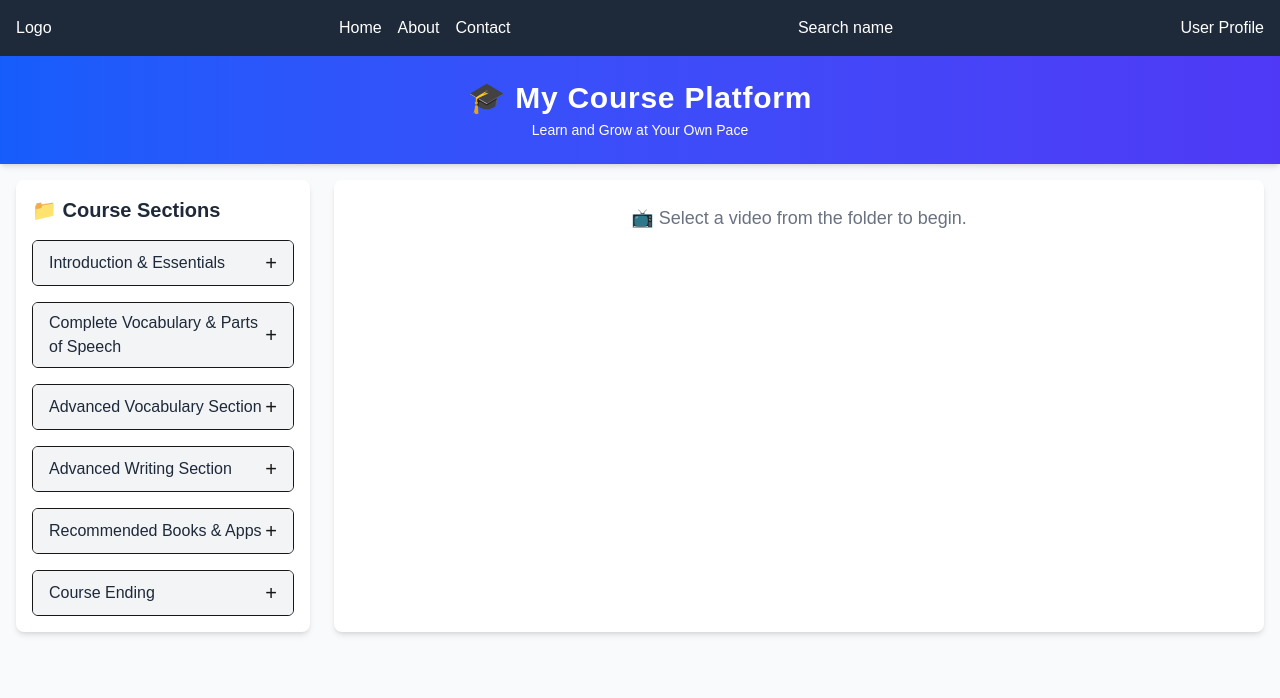
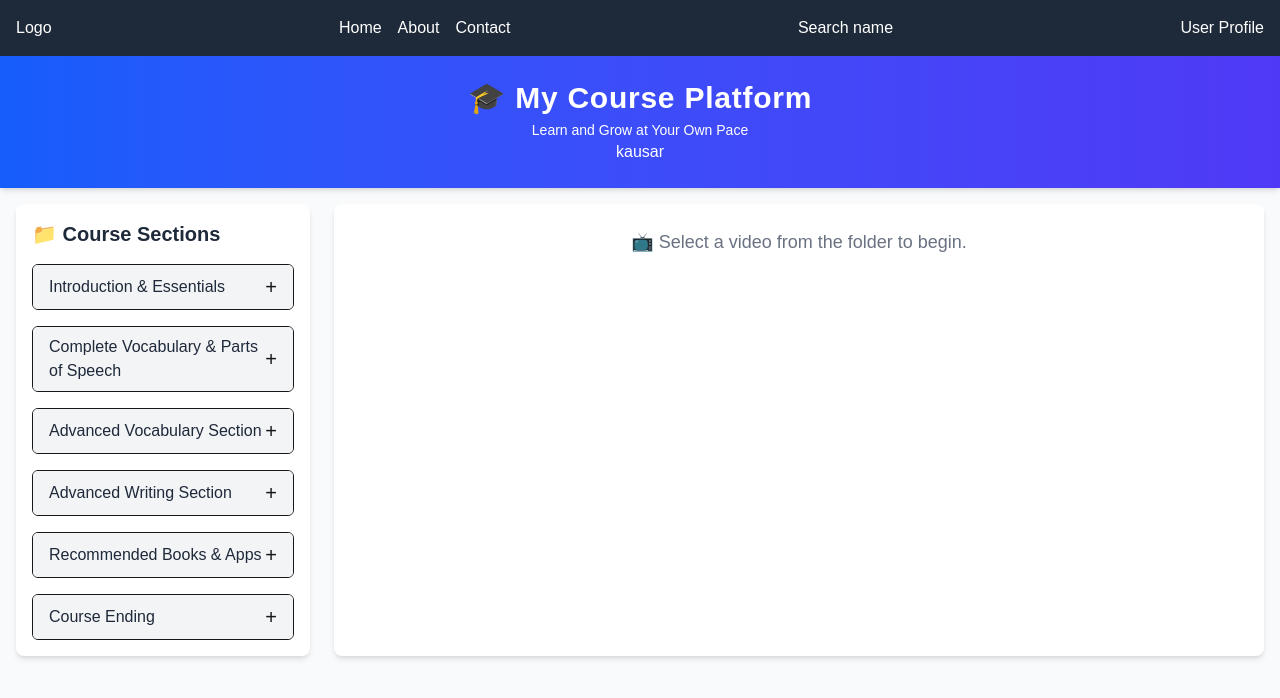
Before and after one commit to shakil-ahmed-billal/English-Bloi, a Next.js app: page / in a window 1280 px wide. Shown: the top 698 px of the page. Built offline with nearby package versions, Linux system fonts and the light colour scheme.

Commit message:
added my name

```diff
--- a/src/components/Banner.jsx
+++ b/src/components/Banner.jsx
@@ -24,7 +24,8 @@ const Banner = () => {
       {/* Header */}
       <header className="bg-gradient-to-r from-blue-600 to-indigo-600 text-white p-6 text-center shadow-md">
         <h1 className="text-3xl font-bold tracking-wide">🎓 My Course Platform</h1>
-        <p className="text-sm mt-1">Learn and Grow at Your Own Pace</p>
+        <p className="text-sm mt-1">Learn and Grow at Your Own Pace </p>
+        <p>kausar</p>
       </header>
 
       {/* Mobile Folder Icon Button */}
```
